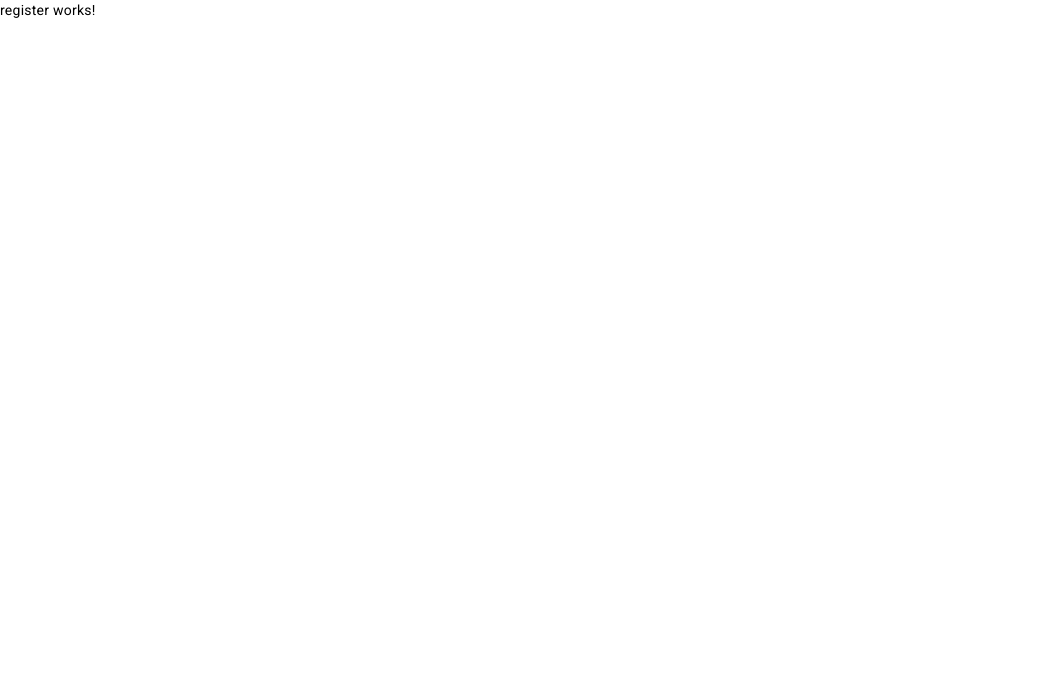
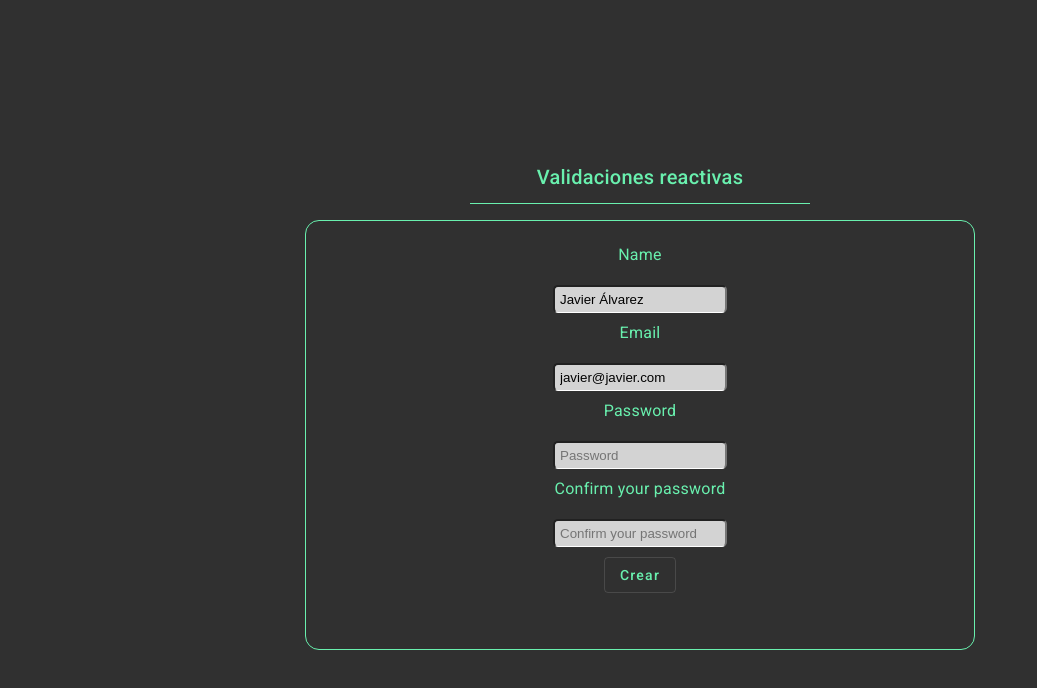
Before and after one commit to Soyjavieralvarez/online-store, an Angular app: page /auth/register in a window 1280 px wide. Shown: the top 688 px of the page, without its empty margins (0-1037 px from the left). Built offline with nearby package versions, Linux system fonts and the light colour scheme.

Commit message:
custom validations

```diff
--- a/src/app/auth/auth.module.ts
+++ b/src/app/auth/auth.module.ts
@@ -4,17 +4,19 @@ import { LoginComponent } from './pages/login/login.component';
 import { RegisterComponent } from './pages/register/register.component';
 import { AuthRoutingModule } from './auth-routing.module';
 import { MaterialModule } from '../material/material.module';
+import { ReactiveFormsModule } from '@angular/forms';
 
 
 
 @NgModule({
   declarations: [
     LoginComponent,
-    RegisterComponent
+    RegisterComponent,
   ],
   imports: [
     CommonModule,
     AuthRoutingModule,
+    ReactiveFormsModule,
     MaterialModule
   ]
 })
--- a/src/app/auth/pages/register/register.component.html
+++ b/src/app/auth/pages/register/register.component.html
@@ -1 +1,48 @@
-<p>register works!</p>
+<div class="register_form">
+  <h2>Validaciones reactivas</h2>
+  <div class="col">
+    <form autocomplete="off" [formGroup]="myForm" (ngSubmit)="submitForm()">
+      <!---Name-->
+      <div class="form_input">
+        <label class="col-sm-3 col-form-label">Name</label>
+        <input
+          type="text"
+          class="form-control"
+          formControlName="name"
+          placeholder="Full name"
+        />
+        <span class="form-text text-danger" *ngIf="invalidField('name')">
+          Debes poner tu nombre completo
+        </span>
+      </div>
+
+      <!---Email-->
+      <div class="form_input">
+        <label class="col-sm-3 col-form-label">Email</label>
+        <input type="email" class="form-control" placeholder="User email" formControlName="email" />
+        <span class="form-text text-danger" *ngIf="invalidField('email')">
+            Debes poner un email válido
+          </span>
+      </div>
+
+      <!---Password-->
+      <div class="form_input">
+        <label class="col-sm-3 col-form-label">Password</label>
+        <input type="password" class="form-control" placeholder="Password" />
+      </div>
+
+      <!---Password2-->
+      <div class="form_input">
+        <label>Confirm your password</label>
+        <input
+          type="password"
+          class="form-control"
+          placeholder="Confirm your password"
+        />
+      </div>
+      <div class="form_button">
+        <button mat-stroked-button color="accent" type="submit">Crear</button>
+      </div>
+    </form>
+  </div>
+</div>
--- a/src/app/auth/pages/register/register.component.scss
+++ b/src/app/auth/pages/register/register.component.scss
@@ -0,0 +1,66 @@
+.register_form{
+    background-color: #303030;
+   height:100%;
+    color:#69f0ae;
+    display: flex;
+    flex-direction: column;
+    align-items: center;
+    justify-content: center;
+
+    & h2{
+        padding:10px;
+        text-align: center;
+        border-bottom: solid 1px #69f0ae;
+        width: 25%;
+    }
+}
+
+.col{
+    padding:20px;
+    height:50%;
+    width:50%;
+    display: flex;
+    flex-direction: column;
+    padding: 1em;
+    border: 1px solid #69f0ae;
+    border-radius: 1em;
+}
+
+.form_input{
+    // border: solid 2px white;
+    display: flex;
+    flex-direction: column;
+    align-items: center;
+    justify-content: center;
+    gap:10px;
+    width: 100%;
+    text-align: center;
+
+    & label{
+        padding:10px;
+        font-size: medium;
+    }
+
+    & input{
+        padding:5px;
+        width: 25%;
+        height: 20%;
+        border-radius: 5px;
+        background-color:
+        #ffffffc9;
+        border-bottom: solid 1px white;
+    }
+
+    & span{
+        padding:10px;
+        color:#e11781;
+        font-size: small;
+    }
+}
+
+.form_button{
+    padding:10px;
+    display: flex;
+    align-items: center;
+    justify-content: center;
+}
--- a/src/app/auth/pages/register/register.component.ts
+++ b/src/app/auth/pages/register/register.component.ts
@@ -1,10 +1,42 @@
-import { Component } from '@angular/core';
+import { Component, OnInit } from '@angular/core';
+import { FormBuilder, FormControl, FormGroup, Validators } from '@angular/forms';
 
 @Component({
   selector: 'app-register',
   templateUrl: './register.component.html',
   styleUrls: ['./register.component.scss']
 })
-export class RegisterComponent {
+export class RegisterComponent implements OnInit {
+
+  fullNamePattern: string = "([a-zA-Z]+) ([a-zA-Z]+)";
+  emailPattern: string = "^[a-z0-9._%+-]+@[a-z0-9.-]+\\.[a-z]{2,4}$";
+
+  cantBeStrider(control: FormControl ) {
+    console.log(control.value)
+  }
+
+  myForm: FormGroup = this.fb.group({
+    name:['', [ Validators.required, Validators.pattern(this.fullNamePattern) ]],
+    email:['', [ Validators.required, Validators.pattern( this.emailPattern )]]
+  })
+
+constructor ( private fb: FormBuilder ) {}
+
+ngOnInit(): void{
+  this.myForm.reset({
+    name:'Javier Álvarez',
+    email:'javier@javier.com'
+  })
+}
+
+invalidField( field:string ) {
+  return this.myForm.get(field)?.invalid
+  && this.myForm.get(field)?.touched
+}
+
+submitForm() {
+  console.log(this.myForm.value);
+  this.myForm.markAllAsTouched();
+}
 
 }
```
